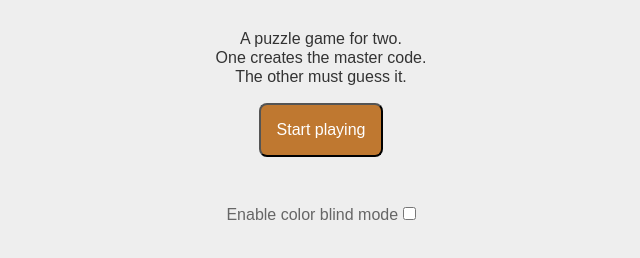
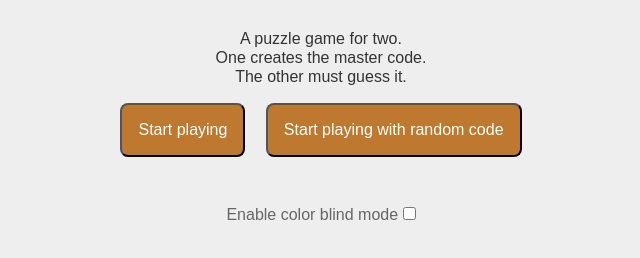
Before and after one commit to iamfrank/superkopf, a plain HTML site: page index.html in a window 1280 px wide. Shown: the part 100-358 px from the top of the page, without its empty margins (319-959 px from the left). Drawn offline with Linux system fonts and the light colour scheme.

Commit message:
solo mode added

```diff
--- a/index.html
+++ b/index.html
@@ -21,6 +21,7 @@
                     The other must guess it.
                 </p>
                 <button class="btn" @click="initMasterCode()">Start playing</button>
+                <button class="btn" @click="initRandomGame()">Start playing with random code</button>
                 <div class="colorblind">
                     <label for="colblind">Enable color blind mode</label>
                     <input type="checkbox" v-model="colorblind_mode" id="colblind">
--- a/js/main.js
+++ b/js/main.js
@@ -63,6 +63,20 @@ vm = new Vue({
             this.script.start = false;
             this.script.make_master_code = true;
         },
+        initRandomGame: function() {
+            function getRandomNum() {
+                return Math.floor( (Math.random()*6)+1 )
+            }
+            this.mastercode = [
+                getRandomNum(),
+                getRandomNum(),
+                getRandomNum(),
+                getRandomNum()
+            ]
+            this.script.start = false;
+            this.script.guess_code = true;
+            this.doGuess();
+        },
         setMasterCodeColor: function(payload) {
             this.mastercode[payload.idx] = payload.color;
         },
@@ -94,7 +108,7 @@ vm = new Vue({
                 this.current_guess = [0,0,0,0];
             };
         },
-        updateAttempts: function () {
+        updateAttempts: function() {
             console.log(this.attempts);
             this.attempts.push({
                 guess: this.current_guess,
```
